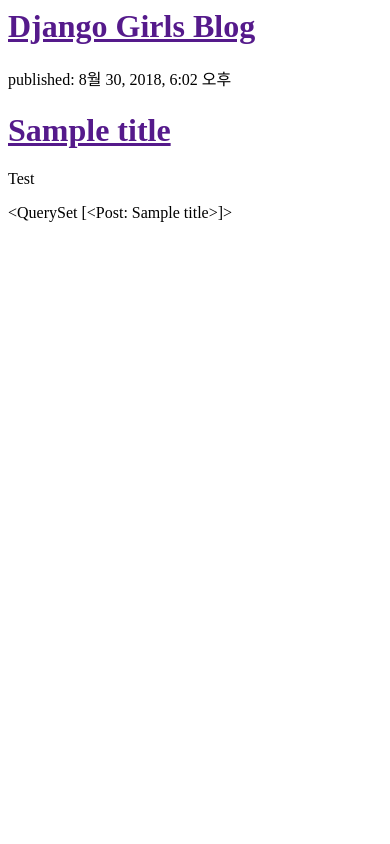
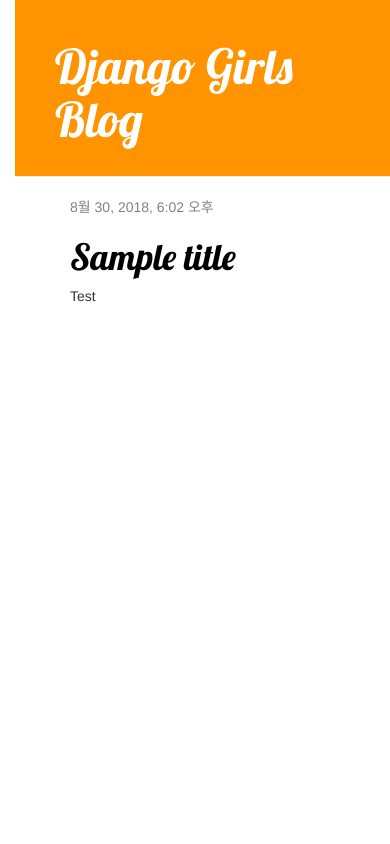
Before and after one commit to cupid4/my-first-blog, a Django app: page / in a window 390 px wide. Run offline with Django 3.2, Linux system fonts and the light colour scheme; data comes from the database, SQL or seed files in the repository; both versions use the stored data as it was after the commit; some libraries are stand-ins or nearby versions.

Commit message:
no message

```diff
--- /dev/null
+++ b/blog/static/css/blog.css
@@ -0,0 +1,55 @@
+h1 a {
+    color: #FCA205;
+    font-family: 'Lobster';
+}
+
+body {
+    padding-left: 15px;
+}
+
+.page-header {
+    background-color: #ff9400;
+    margin-top: 0;
+    padding: 20px 20px 20px 40px;
+}
+
+.page-header h1, .page-header h1 a, .page-header h1 a:visited, .page-header h1 a:active {
+    color: #ffffff;
+    font-size: 36pt;
+    text-decoration: none;
+}
+
+.content {
+    margin-left: 40px;
+}
+
+h1, h2, h3, h4 {
+    font-family: 'Lobster', cursive;
+}
+
+.date {
+    color: #828282;
+}
+
+.save {
+    float: right;
+}
+
+.post-form textarea, .post-form input {
+    width: 100%;
+}
+
+.top-menu, .top-menu:hover, .top-menu:visited {
+    color: #ffffff;
+    float: right;
+    font-size: 26pt;
+    margin-right: 20px;
+}
+
+.post {
+    margin-bottom: 70px;
+}
+
+.post h1 a, .post h1 a:visited {
+    color: #000000;
+}
--- /dev/null
+++ b/blog/templates/blog/base.html
@@ -0,0 +1,26 @@
+{% load static %}
+<html lang="ko">
+    <head>
+        <meta charset="UTF-8">
+        <meta name="viewport" content="width=device-width, initial-scale=1.0">
+        <meta http-equiv="X-UA-Compatible" content="ie=edge">
+        <title>Django Girls blog</title>
+        <link rel="stylesheet" href="//maxcdn.bootstrapcdn.com/bootstrap/3.2.0/css/bootstrap.min.css">
+        <link rel="stylesheet" href="//maxcdn.bootstrapcdn.com/bootstrap/3.2.0/css/bootstrap-theme.min.css">
+        <link href='//fonts.googleapis.com/css?family=Lobster&subset=latin,latin-ext' rel='stylesheet' type='text/css'>
+        <link rel="stylesheet" href="{% static 'css/blog.css' %}">
+    </head>
+    <body>
+            <div class="page-header">
+                <h1><a href="/">Django Girls Blog</a></h1>
+            </div>
+            <div class="content container">
+                <div class="row">
+                    <div class="col-md-8">
+                    {% block content %}
+                    {% endblock %}
+                    </div>
+                </div>
+            </div>
+        </body>
+</html>
--- a/blog/templates/blog/post_list.html
+++ b/blog/templates/blog/post_list.html
@@ -1,22 +1,15 @@
-<html>
-    <head>
-        <title>Django Girls blog</title>
-    </head>
-    <body>
-        <div>
-            <h1><a href="">Django Girls Blog</a></h1>
-        </div>
 
-        {% for post in posts %}
-        <div>
-            <p>published: {{ post.published_date }}</p>
+{% extends 'blog/base.html' %}
+
+{% block content %}
+    {% for post in posts %}
+        <div class="post">
+            <div class="date">
+                {{ post.published_date }}
+            </div>
             <h1><a href="">{{ post.title }}</a></h1>
+            {% comment %} <h1><a href="{% url 'post_detail' pk=post.pk %}">{{ post.title }}</a></h1> {% endcomment %}
             <p>{{ post.text|linebreaksbr }}</p>
         </div>
-        {% endfor %}
-
-        <div>
-            {{ posts }}
-        </div>
-    </body>
-</html>
+    {% endfor %}
+{% endblock %}
--- a/blog/views.py
+++ b/blog/views.py
@@ -1,9 +1,10 @@
 from django.shortcuts import render
 from django.utils import timezone
-
 from .models import Post
 
 # Create your views here.
+
+
 def post_list(request):
     posts = Post.objects.filter(published_date__lte=timezone.now()).order_by('published_date')
     return render(request, 'blog/post_list.html', {'posts': posts})
```
Also changed, not shown: db.sqlite3, 1 other file.
